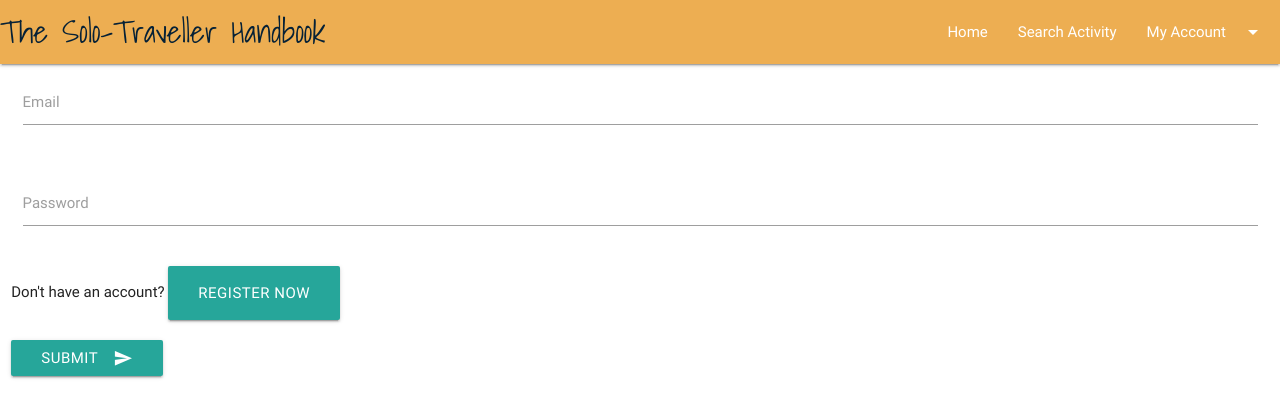
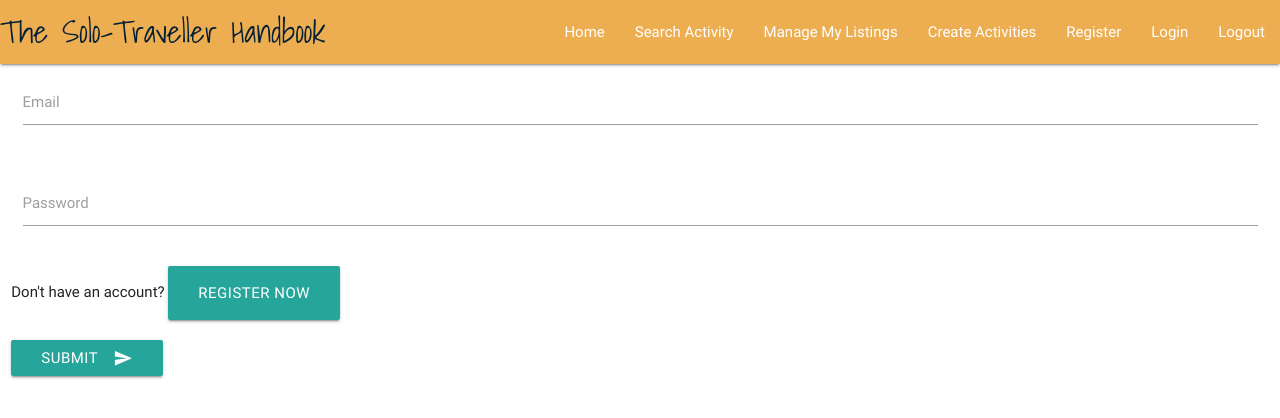
Before and after one commit to nafeesahyounis/data-centric-dev-project, a Flask app: page /login in a window 1280 px wide. Shown: the top 418 px of the page. Run offline with Flask 2, Linux system fonts and the light colour scheme; some libraries are stand-ins or nearby versions.

Commit message:
login system edited to include session object. currently it logs in even when the password is incorrect, so this needs to be resolved

```diff
--- a/app.py
+++ b/app.py
@@ -32,8 +32,7 @@ app.secret_key = b'\x81\xa7\x9b\x8bq\x16x\x0b~A\x9c\xbb>\xe6\xef-'
 def index():
 
     if 'email' in session:
-        return 'You are logged in as' + session['email']
-    else:
+        print('we are in')
         return render_template("pages/index.html")
 
 
@@ -65,32 +64,49 @@ def find():
     return render_template("pages/find.html", categories=mongo.db.things_to_do.find())
 
 
-@app.route('/login')
+@app.route('/login', methods=['GET','POST'])
 def login():
-    return render_template("pages/login.html")
+    if request.method =='POST':
+        user = mongo.db.users.find_one({'name': request.form.get('name')})
+        collect_email = {'email':request.form.get('email')}
+    #collect_form_data = {'$and': [{'password': request.form.get('password')}, {'email': request.form.get('email')}]}
+        email_exists = mongo.db.users.find_one(collect_email)
+        if email_exists:
+            collect_form_data = {'$and': [{'password': request.form.get('password')}, {'email': request.form.get('email')}]}
+            session['email'] = request.form.get('email')
+            return redirect(url_for('index'))
+        else:
+            doesnt_exist = "Invalid username/password combination. Please try again, or register to make an account"
+            print(doesnt_exist)
+            return render_template("pages/login.html", doesnt_exist = doesnt_exist)
+    else:
+        return render_template("pages/login.html")
 
 
-@app.route('/logging_in', methods=['POST'])
-def logging_in():
+
+
+
+#@app.route('/logging_in', methods=['POST'])
+#def logging_in():
     #email = request.form.get('email')
     #password = request.form.get('password')
     #user_email = mongo.db.users.find_one({'email': email})
     #user_password = mongo.db.users.find_one({'password': password})
-    user = mongo.db.users.find_one({'name': request.form.get('name')})
-    query = {'$and': [{'password': request.form.get('password')}, {'email': request.form.get('email')}]}
-    result = mongo.db.users.find_one(query)
-    print(result)
-    if result == None:
-        print("User does not exist")
-    else:
-        print("user has been found")
+    #user = mongo.db.users.find_one({'name': request.form.get('name')})
+    #query = {'$and': [{'password': request.form.get('password')}, {'email': request.form.get('email')}]}
+    #result = mongo.db.users.find_one(query)
+    #print(result)
+    #if result == None:
+    #    print("User does not exist")
+    #else:
+     #   print("user has been found")
 
     #if email and password == user_email:
     #    print("User has been found")
     #else:
     #    print("user does not exist")
     #print(user_email)
-    return redirect(url_for('index'))
+    #return redirect(url_for('index'))
 #check if email is in database
 #check if password is in database
 #if yes, log in
@@ -203,9 +219,11 @@ def find_activity():
 @app.route('/edit_activity/<activity_id>')
 def edit_activity(activity_id):
 
+    if 'email' in session:
         the_activity = mongo.db.things_to_do.find_one({"_id": ObjectId(activity_id)})
         categories = mongo.db.things_to_do.find()
         return render_template("pages/editactivity.html", activity=the_activity, categories=categories)
+    return 'Permission Denied'
 
 
 @app.route('/update_activity/<activity_id>', methods=['POST'])
@@ -224,7 +242,7 @@ def update_activity(activity_id):
 
 
 @app.route('/addactivity')
-def add():
+def addactivity():
 
     if 'email' in session:
         return render_template("pages/addactivity.html", categories=mongo.db.things_to_do.find())
--- a/templates/layout/base.html
+++ b/templates/layout/base.html
@@ -8,15 +8,14 @@
     <link href="https://fonts.googleapis.com/css2?family=Shadows+Into+Light&display=swap" rel="stylesheet">
 
 
+    <script src="https://cdnjs.cloudflare.com/ajax/libs/jquery/3.2.1/jquery.min.js"></script>
+    <script src="https://cdnjs.cloudflare.com/ajax/libs/materialize/0.100.2/js/materialize.min.js"></script>
+
+
 </head>
 
 <body>
-<ul id="dropdown1" class="dropdown-content">
-  <li><a href="#!">My Activities</a></li>
-  <li><a href="#!">Edit/Delete</a></li>
-  <li class="divider"></li>
-  <li><a href="#!">Create</a></li>
-</ul>
+
 <nav>
   <div class="nav-wrapper">
 
@@ -24,25 +23,23 @@
     <ul class="right hide-on-med-and-down">
       <li><a href="{{url_for('index')}}">Home</a></li>
       <li><a href="{{url_for('find')}}">Search Activity</a></li>
-      <!-- Dropdown Trigger -->
-      <li><a class="dropdown-trigger" href="#!" data-target="dropdown1">My Account<i class="material-icons right">arrow_drop_down</i></a></li>
-    </ul>
-  </div>
+      <li><a href="{{url_for('find')}}">Manage My Listings</a></li>
+      <li><a href="{{url_for('addactivity')}}">Create Activities</a></li>
+      <li><a href="{{url_for('register')}}">Register</a></li>
+      <li><a href="{{url_for('login')}}">Login</a></li>
+      <li><a href="{{url_for('find')}}">Logout</a></li>
+
+
+
+
 </nav>
 
-    {% block content %}
-    {% endblock %}
 
-    <script src="https://cdnjs.cloudflare.com/ajax/libs/jquery/3.2.1/jquery.min.js"></script>
-    <script src="https://cdnjs.cloudflare.com/ajax/libs/materialize/0.100.2/js/materialize.min.js"></script>
-    <script type="text/javascript">
-    $(document).ready(function(){
-     $('select').material_select();
-     $(".dropdown-trigger").dropdown();
-  });
-    </script>
 
 
 </body>
 
 </html>
+
+{% block content %}
+    {% endblock %}
--- a/templates/pages/login.html
+++ b/templates/pages/login.html
@@ -4,7 +4,7 @@
 
 
 <div class="row">
-    <form class="col s12" action="{{url_for('logging_in')}}" method="POST">
+    <form class="col s12" action="{{url_for('login')}}" method="POST">
 
 
 
```
